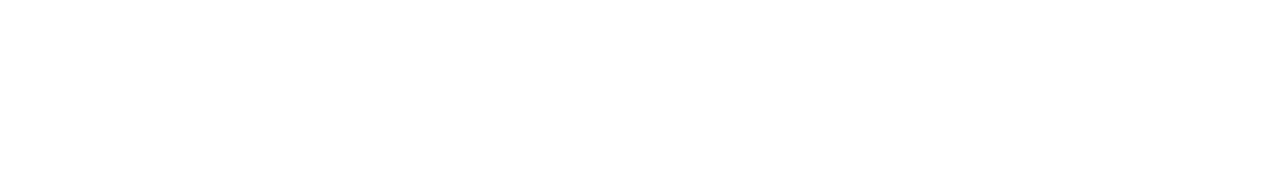
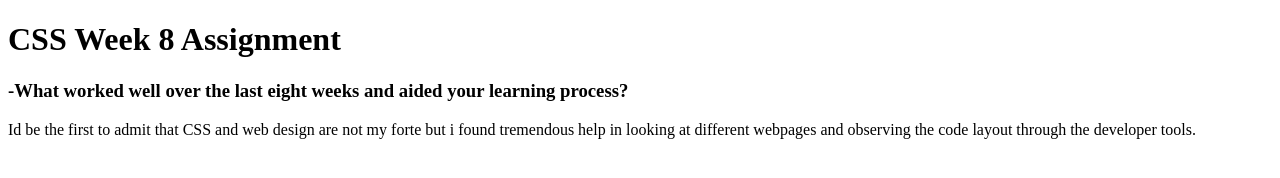
Before and after one commit to 3ug3ear/CSS-Week-8-Assignment, a plain HTML site: page index.html in a window 1280 px wide. Drawn offline with Linux system fonts and the light colour scheme.

Commit message:
first question completed

```diff
--- a/index.html
+++ b/index.html
@@ -8,6 +8,10 @@
     <title>CSS Week 8 Assignment</title>
 </head>
 <body>
-
+    <h1>CSS Week 8 Assignment</h1>
+    <h3>-What worked well over the last eight weeks and aided your learning process?</h3>
+    <p>Id be the first to admit that CSS and web design are not my forte but i found tremendous help in looking at different webpages and observing the code
+        layout through the developer tools.</p>
+        <h3></h3>
 </body>
 </html>
```
